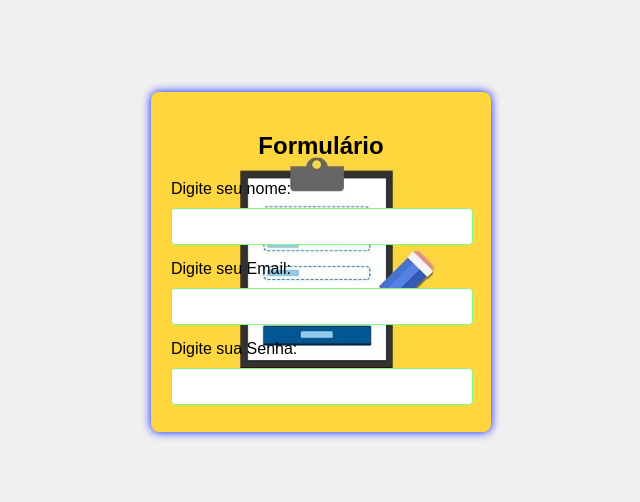
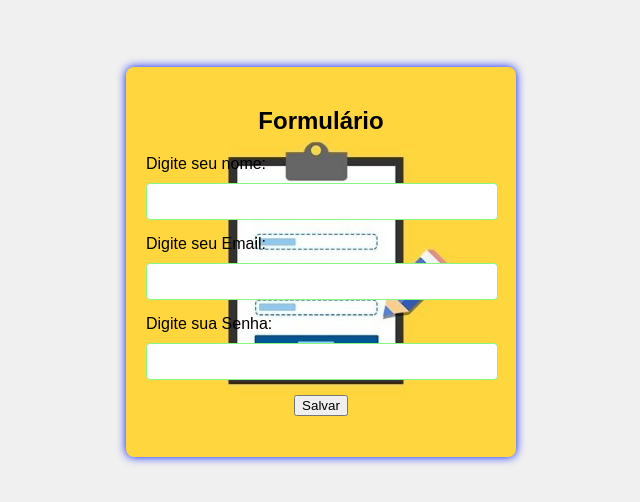
Before and after one commit to FelipeSSO/Cadastro-de-Pessoas, a plain HTML site: page index.html in a window 1280 px wide. Shown: the part 158-660 px from the top of the page, without its empty margins (319-959 px from the left). Drawn offline with Linux system fonts and the light colour scheme.

Commit message:
adicionando integrante

```diff
--- a/av.css
+++ b/av.css
@@ -11,8 +11,8 @@ body {
     margin: 0;
 }
 .imagem_fundo {
-    width: 300px;
-    height: 300px;
+    width: 350px;
+    height: 350px;
     background-image: url('formulário-de-referência.jpg');
     background-size: cover; /* Ajusta a imagem para cobrir todo o elemento */
     background-position: center; /* Centraliza a imagem no elemento */
@@ -74,3 +74,7 @@ input[type="submit"] {
 input[type="submit"]:hover {
     background-color: #0056b3;
 }
+
+button{
+    text-align: center;
+}
--- a/index.html
+++ b/index.html
@@ -17,6 +17,9 @@
 
                 <label>Digite sua Senha:</label>
                 <input type="text"></input>
+
+                <center><button>Salvar</button></center>
+
             </form>
         </div>
     </body>
```
Also changed, not shown: Grupo.jpeg, 1 other file.
